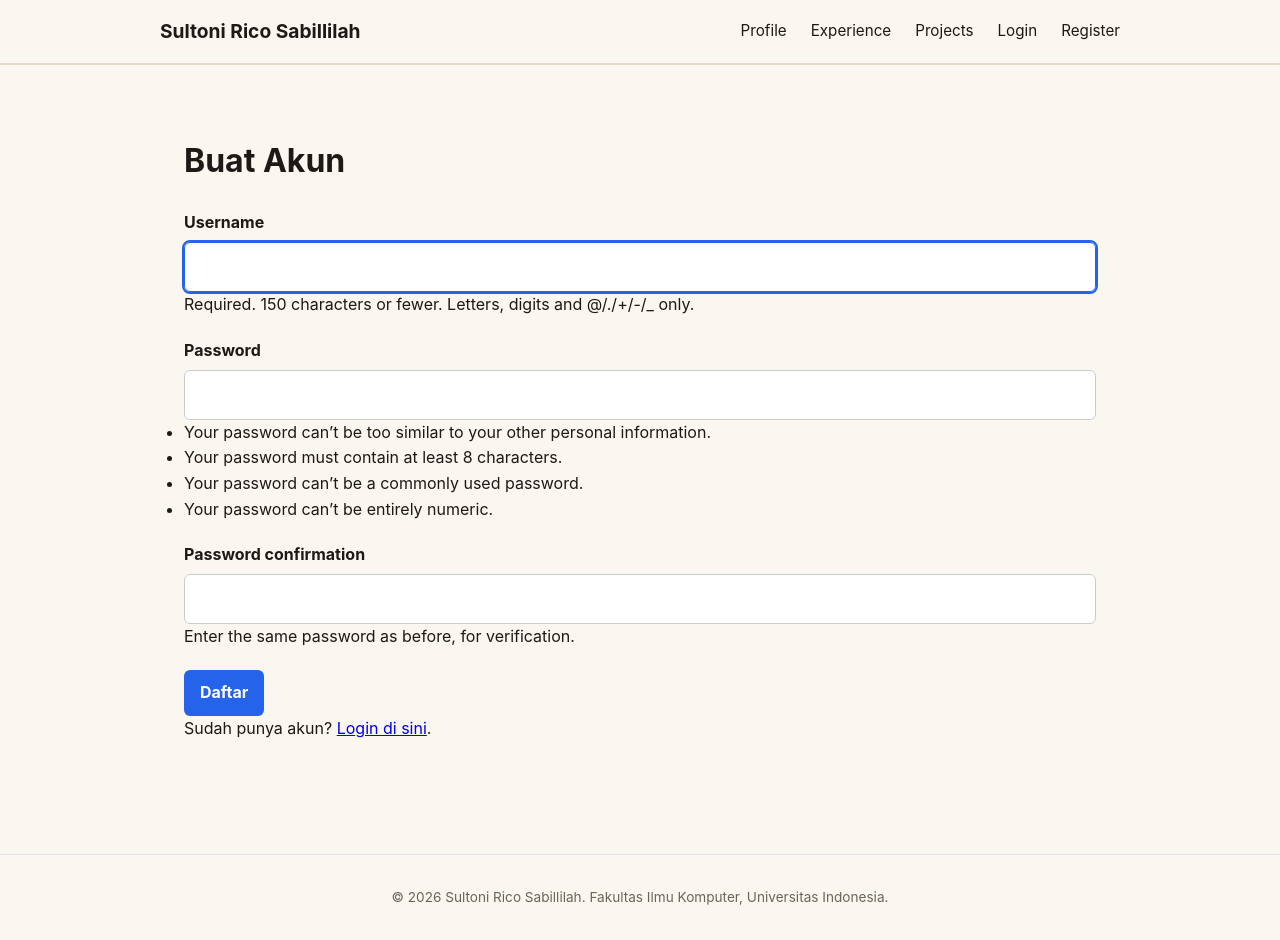
After one commit to gprnrico-beep/myportofolio, a Django app: page /register/ in a window 1280 px wide. The commit adds this page. Run offline with Django 5.2, Linux system fonts and the light colour scheme.

Commit message:
Implementasi autentikasi dan fitur star proyek

```diff
--- a/main/urls.py
+++ b/main/urls.py
@@ -9,7 +9,11 @@ from main.views import (
     create_experience,
     update_experience,
     delete_experience,
-    get_experiences_json,  # Menggunakan nama yang benar (dengan 's')
+    get_experiences_json,
+    register,
+    login_user,
+    logout_user,
+    toggle_star,
 )
 
 app_name = 'main'
@@ -17,11 +21,22 @@ app_name = 'main'
 urlpatterns = [
     path('', show_main, name='show_main'),
 
+    #Authentication
+    path('register/', register, name='register'),
+    path('login/', login_user, name='login'),
+    path('logout/', logout_user, name='logout'),
+
     # Projects
     path('projects/', show_projects, name='show_projects'),
     path('projects/add/', create_project, name='create_project'),
     path('api/projects/', get_projects_json, name='get_projects_json'),
     path('projects/<uuid:project_id>/delete/', delete_project, name='delete_project'),
+    path(
+        "projects/<uuid:project_id>/star/",
+        toggle_star,
+        name="toggle_star",
+    ),
+
 
     # Experience
     path('experience/', show_experience, name='show_experience'),
--- a/main/views.py
+++ b/main/views.py
@@ -1,17 +1,31 @@
+import datetime
+
 from django.shortcuts import render, redirect, get_object_or_404
 from django.contrib import messages
 from django.core import serializers
 from django.http import HttpResponse
+from django.contrib.auth import login, logout
+from django.contrib.auth.forms import AuthenticationForm, UserCreationForm
+from django.contrib.auth.decorators import login_required
+from django.core.exceptions import PermissionDenied
+
 from main.models import Experience, Project
 from main.forms import ProjectForm, ExperienceForm
 
 def show_main(request):
+    last_login = request.COOKIES.get(
+        "last_login",
+        "Belum ada sesi login / Cookie tidak ditemukan"
+    )
+
     context = {
         "name": "Sultoni Rico Sabillilah",
         "npm": "2506657365",
         "study_program": "S1 Sistem Informasi",
-        "bio": "Mahasiswa Sistem Informasi Universitas Indonesia...",
+        "bio": "Mahasiswa Sistem Informasi Universitas Indonesia yang tertarik pada pengembangan perangkat lunak, analisis data, dan solusi bisnis berbasis teknologi.",
+        "last_login": last_login,
     }
+
     return render(request, "index.html", context)
 
 # Tambahkan 's' di nama fungsi agar sesuai dengan import di urls.py
@@ -80,7 +94,11 @@ def get_projects_json(request):
     projects = Project.objects.all()
     if title_query:
         projects = projects.filter(title__icontains=title_query)
-    projects_json = serializers.serialize("json", projects)
+    projects_json = serializers.serialize(
+        "json",
+        projects,
+        use_natural_foreign_keys=True
+    )
     return HttpResponse(projects_json, content_type="application/json")
 
 def show_projects(request):
@@ -98,7 +116,11 @@ def show_projects(request):
     }
     return render(request, "projects.html", context)
 
+@login_required(login_url="/login/")
 def create_project(request):
+    if not request.user.is_superuser:
+        raise PermissionDenied
+
     form = ProjectForm(request.POST or None)
     if request.method == "POST" and form.is_valid():
         form.save()
@@ -111,10 +133,68 @@ def create_project(request):
     }
     return render(request, "projects_form.html", context)
 
+@login_required(login_url="/login/")
 def delete_project(request, project_id):
+    if not request.user.is_superuser:
+        raise PermissionDenied
+
     project = get_object_or_404(Project, pk=project_id)
     if request.method == "POST":
         project.delete()
         messages.success(request, "Project berhasil dihapus!")
         return redirect("main:show_projects")
     return redirect("main:show_projects")
+
+@login_required(login_url="/login/")
+def toggle_star(request, project_id):
+    project = get_object_or_404(Project, pk=project_id)
+
+    if request.method == "POST":
+        if request.user in project.starred_by.all():
+            project.starred_by.remove(request.user)
+        else:
+            project.starred_by.add(request.user)
+
+    return redirect("main:show_projects")
+
+def register(request):
+    form = UserCreationForm(request.POST or None)
+
+    if request.method == "POST" and form.is_valid():
+        form.save()
+        messages.success(request, "Akun berhasil dibuat. Silakan login.")
+        return redirect("main:login")
+
+    context = {
+        "name": "Sultoni Rico Sabillilah",
+        "form": form,
+    }
+    return render(request, "register.html", context)
+
+def login_user(request):
+    form = AuthenticationForm(request, data=request.POST or None)
+
+    if request.method == "POST" and form.is_valid():
+        user = form.get_user()
+        login(request, user)
+
+        response = redirect("main:show_main")
+
+        response.set_cookie(
+            "last_login",
+            datetime.datetime.now().strftime("%Y-%m-%d %H:%M:%S")
+        )
+
+        return response
+
+    context = {
+        "name": "Sultoni Rico Sabillilah",
+        "form": form,
+    }
+    return render(request, "login.html", context)
+
+def logout_user(request):
+    logout(request)
+    response = redirect("main:show_main")
+    response.delete_cookie('last_login')
+    return response
--- a/static/css/style.css
+++ b/static/css/style.css
@@ -615,3 +615,24 @@ h1, .brand, .section-title {
         text-align: center;
     }
 }
+.star-form {
+    display: inline;
+}
+
+.button-star {
+    display: inline-flex;
+    align-items: center;
+    gap: 0.4rem;
+    background: var(--ink);
+}
+
+.button-star.is-starred {
+    background: var(--accent);
+}
+
+.star-count {
+    padding: 0.05rem 0.4rem;
+    border-radius: 999px;
+    background: rgba(255, 255, 255, 0.25);
+    font-size: 0.8rem;
+}
--- a/templates/base.html
+++ b/templates/base.html
@@ -17,6 +17,13 @@
                 <a href="{% url 'main:show_main' %}" style="text-decoration: none; color: inherit;">Profile</a>
                 <a href="{% url 'main:show_experience' %}" style="text-decoration: none; color: inherit;">Experience</a>
                 <a href="{% url 'main:show_projects' %}" style="text-decoration: none; color: inherit;">Projects</a>
+                {% if user.is_authenticated %}
+                    <span class="nav-user">{{ user.username }}</span>
+                    <a href="{% url 'main:logout' %}" style="text-decoration: none; color: inherit;">Logout</a>
+                {% else %}
+                    <a href="{% url 'main:login' %}" style="text-decoration: none; color: inherit;">Login</a>
+                    <a href="{% url 'main:register' %}" style="text-decoration: none; color: inherit;">Register</a>
+                {% endif %}
             </nav>
         </div>
     </header>
--- a/templates/projects.html
+++ b/templates/projects.html
@@ -11,11 +11,13 @@
                 <p class="section-kicker">Karya yang saya bangun</p>
                 <div class="project-header">
                     <h1>Projects</h1>
+                    {% if user.is_superuser %}
                         <a href="{% url 'main:create_project' %}"
                             class="button project-add-button">
                             <span aria-hidden="true">+</span>
                             Tambah Proyek
                         </a>
+                    {% endif %}
                 </div>
                 <form method="get"
                       action="{% url 'main:show_projects' %}"
@@ -35,8 +37,12 @@
                             <span class="experience-category">{{ project.category }}</span>
                             <p class="experience-description">{{ project.description }}</p>
                             <div class="project-card-actions">
+                                {% include "components/project_star.html" with project=project %}
+
                                 <div class="project-actions">
+                                    {% if user.is_superuser %}
                                         {% include "components/project_delete_modal.html" with project=project %}
+                                    {% endif %}
                                 </div>
                             </div>
                         </article>
--- /dev/null
+++ b/templates/register.html
@@ -0,0 +1,33 @@
+{% extends "base.html" %}
+{% block meta %}
+    <title>Register - {{ name }}</title>
+{% endblock meta %}
+{% block content %}
+    <main>
+        <section class="experience-section">
+            <div class="container">
+                <h1>Buat Akun</h1>
+                <form method="post" action="{% url 'main:register' %}" class="project-form">
+                    {% csrf_token %}
+                    {% for error in form.non_field_errors %}
+                        <p class="form-error">{{ error }}</p>
+                    {% endfor %}
+                    {% for field in form %}
+                        <div class="form-group">
+                            <label for="{{ field.id_for_label }}">{{ field.label }}</label>
+                            {{ field }}
+                            {% if field.help_text %}
+                                <div class="form-help">{{ field.help_text }}</div>
+                            {% endif %}
+                            {% for error in field.errors %}
+                                <p class="form-error">{{ error }}</p>
+                            {% endfor %}
+                        </div>
+                    {% endfor %}
+                    <button type="submit" class="button">Daftar</button>
+                </form>
+                <p>Sudah punya akun? <a href="{% url 'main:login' %}">Login di sini</a>.</p>
+            </div>
+        </section>
+    </main>
+{% endblock content %}
```
Also changed, not shown: main/models.py (+7 -0 lines), templates/components/project_star.html (added, +10 -0 lines), templates/index.html (+61 -36 lines), templates/login.html (added, +33 -0 lines), main/migrations/0003_project_starred_by.py (added). Lines whose indentation alone changed are shown as unchanged.
